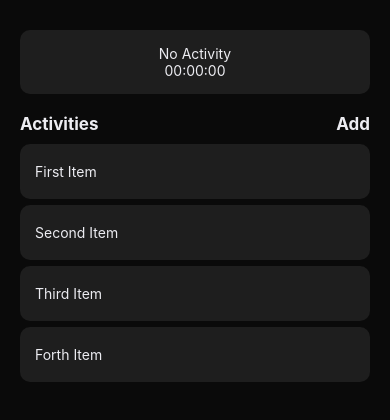
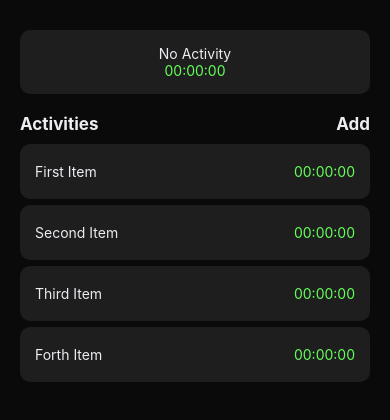
Before and after one commit to Jerga99/7-days-of-code-react-native, a React Native app: screen / in a window 390 px wide. Shown: the top 420 px of the page. Built offline with nearby package versions, Linux system fonts and the light colour scheme.

Commit message:
Timer color and Status Panel

```diff
--- a/App.js
+++ b/App.js
@@ -9,19 +9,22 @@ import { COLORS } from './src/variables/styles';
 
 export default function App() {
   return (
-    <SafeAreaView style={{flex: 1}}>
+    <SafeAreaView style={styles.safeContainer}>
       <View style={styles.container}>
         <ActivityHomeScreen />
-        <StatusBar style="auto" />
+        <StatusBar style="light" />
       </View>
     </SafeAreaView>
   );
 }
 
 const styles = StyleSheet.create({
+  safeContainer: {
+    flex: 1,
+    backgroundColor: COLORS.black,
+  },
   container: {
     flex: 1,
-    backgroundColor: COLORS.black,
     padding: 20,
     alignItems: 'center',
     justifyContent: 'center',
--- a/src/components/activity/Item.js
+++ b/src/components/activity/Item.js
@@ -2,14 +2,20 @@
 
 
 import { StyleSheet } from "react-native"
-import { FlowHighlightView, FlowText } from "../overrides"
+import { FlowHighlightView, FlowRow, FlowText } from "../overrides"
+import { COLORS } from "../../variables/styles"
 
 export const ActivityItem = ({title}) => {
   return (
     <FlowHighlightView style={styles.itemContainer}>
-      <FlowText>
-        {title}
-      </FlowText>
+      <FlowRow style={styles.row}>
+        <FlowText>
+          {title}
+        </FlowText>
+        <FlowText style={styles.time}>
+          00:00:00
+        </FlowText>
+      </FlowRow>
     </FlowHighlightView>
   )
 }
@@ -18,5 +24,11 @@ const styles = StyleSheet.create({
   itemContainer: {
     marginBottom: 6,
     paddingVertical: 19
+  },
+  row: {
+    justifyContent: "space-between"
+  },
+  time: {
+    color: COLORS.brightGreen
   }
 })
--- a/src/components/activity/Timer.js
+++ b/src/components/activity/Timer.js
@@ -1,5 +1,6 @@
 import { View, StyleSheet } from "react-native"
 import { FlowHighlightView, FlowRow, FlowText } from "../overrides"
+import { COLORS } from "../../variables/styles"
 
 
 
@@ -12,7 +13,7 @@ export const ActivityTimer = () => {
         </FlowText>
       </FlowRow>
       <FlowRow style={styles.row}>
-        <FlowText>
+        <FlowText style={styles.time}>
           00:00:00
         </FlowText>
       </FlowRow>
@@ -26,5 +27,8 @@ const styles = StyleSheet.create({
   },
   row: {
     justifyContent: 'center',
+  },
+  time: {
+    color: COLORS.brightGreen
   }
 })
```
